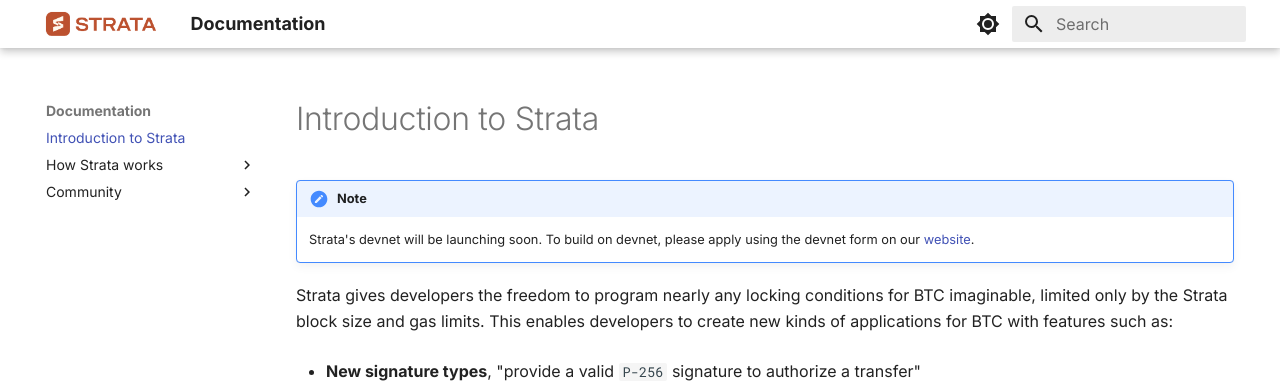
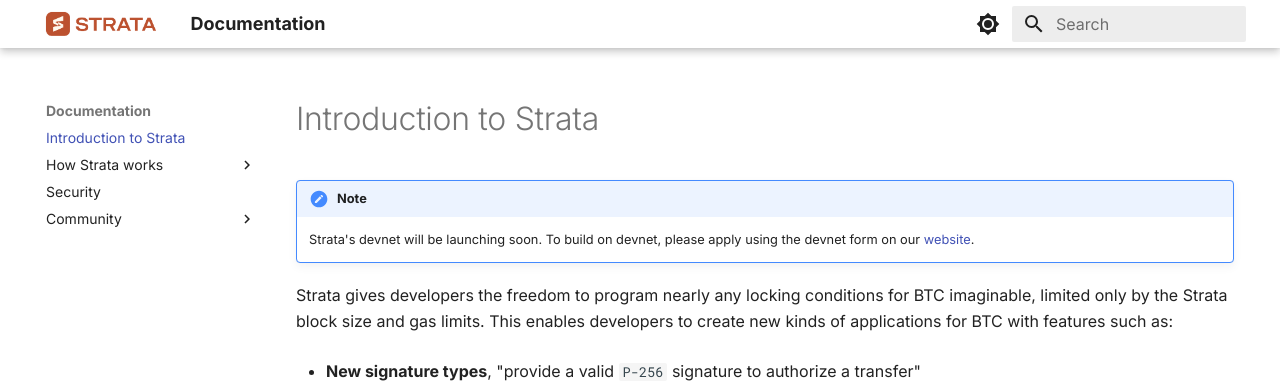
Before and after one commit to alpenlabs/docs, an MkDocs documentation site: the page built from docs/index.md, in a window 1280 px wide. Shown: the top 383 px of the page. Built offline with MkDocs 1.6.1 and Material for MkDocs 9.7.7, drawn with Linux system fonts in a browser that asks for light colours.

Commit message:
docs: add security.txt to menu (#15)

```diff
--- a/mkdocs.yml
+++ b/mkdocs.yml
@@ -79,8 +79,9 @@ nav:
       - Transaction lifecycle: technical/transaction-lifecycle.md
       - Bitcoin bridge: technical/bitcoin-bridge.md
       - Comparing Strata and Ethereum: technical/comparing-ethereum.md
+  - Security: security.txt
   - Community:
       - Website: https://stratabtc.org
-      #- GitHub: https://github.com/alpenlabs/docs/pull/5
+      - GitHub: https://github.com/alpenlabs/strata
       - Telegram: https://t.me/Strata_Community
       - Twitter: https://twitter.com/Strata_BTC
```
